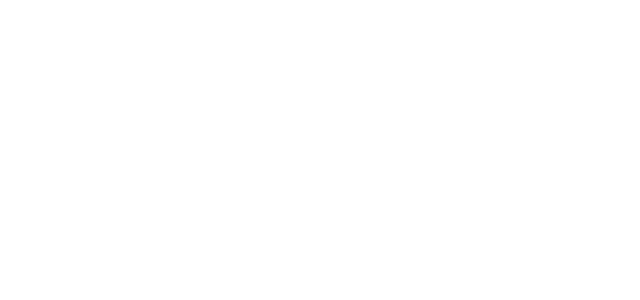
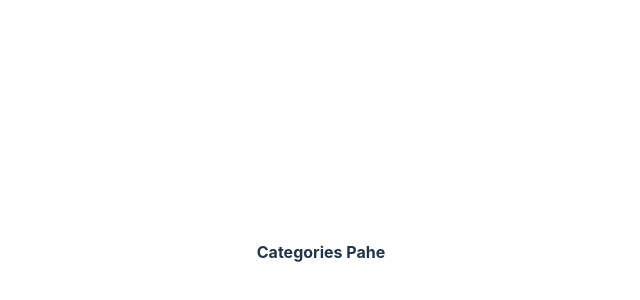
Before and after one commit to ctokoli/Bookstore, a React (Vite) app: page /categories in a window 1280 px wide. Shown: the part 148-448 px from the top of the page, without its empty margins (319-959 px from the left). Built offline with nearby package versions, Linux system fonts and the light colour scheme.

Commit message:
Update App.jsx

```diff
--- a/src/App.jsx
+++ b/src/App.jsx
@@ -1,14 +1,20 @@
-import { useState } from 'react'
+import {BrowserRouter, Routes, Route } from 'react-router-dom'
 import './App.css'
+import NavLayout from './components/NavLayoutPage'
+import CategoriesPage from './components/CategoriesPage'
+import Books from './components/Books'
 
-function App() {
-  const [count, setCount] = useState(0)
 
-  return (
-    <>
 
-    </>
-  )
-}
+const App = () =>  (
+   <BrowserRouter>
+    <Routes>
+      <Route path='/' element={<NavLayout />}></Route>
+       <Route index element={<Books />} />
+      <Route path='/categories' element={<CategoriesPage />}></Route>
+    </Routes>
+   </BrowserRouter>
+)
+
 
 export default App
```
